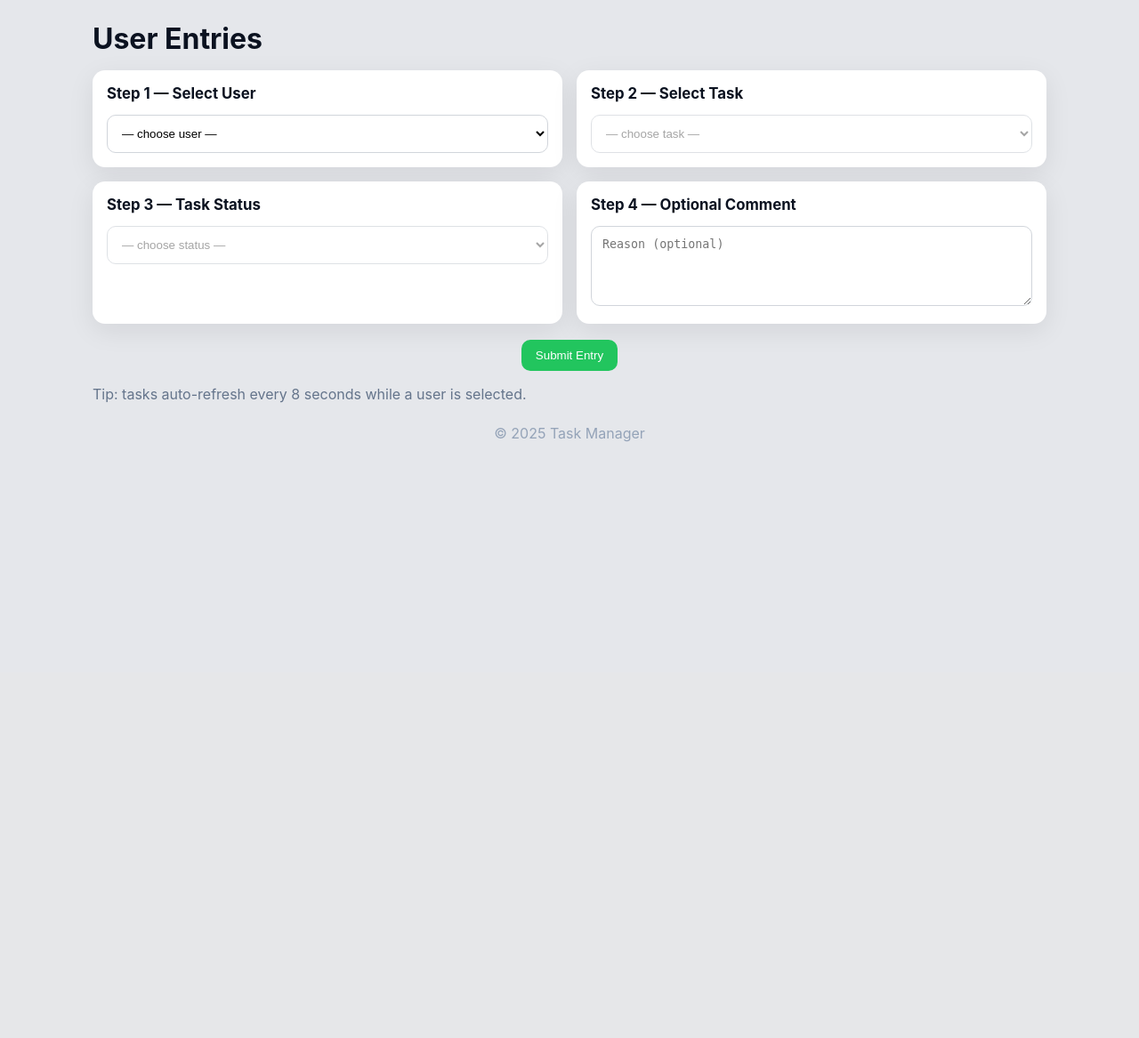
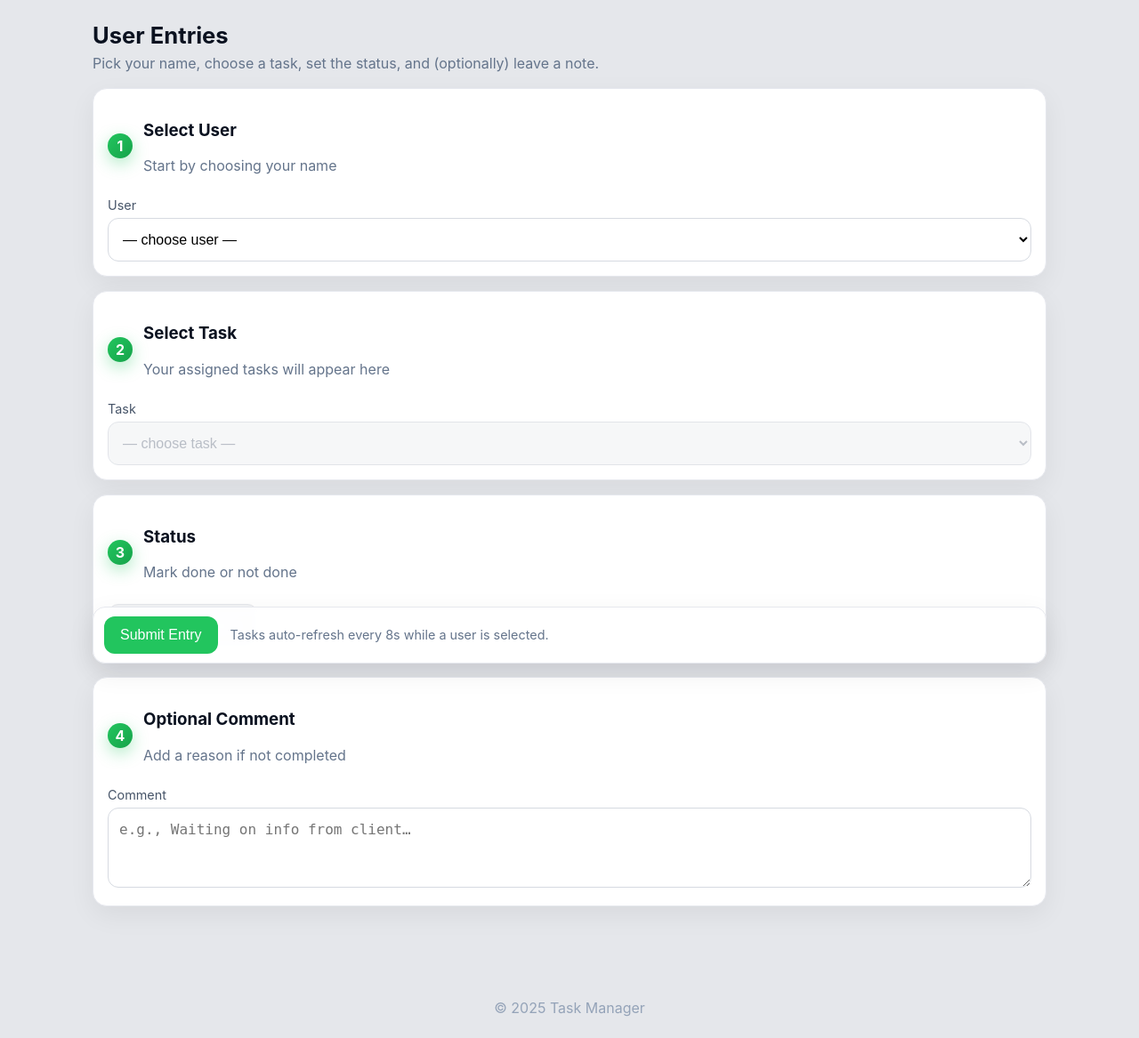
Before and after one commit to Georgewp3/Eurofreight-Task-Manager, a Flask app: page / in a window 1280 px wide. Shown: the part 44-1211 px from the top of the page at 89% size. Before the commit the page ends 541 px from the top, so only its background shows below. Run offline with Flask 3, Linux system fonts and the light colour scheme; data comes from the database, SQL or seed files in the repository.

Commit message:
Enhancing User Dashboard

```diff
--- a/TaskApp3/static/app.js
+++ b/TaskApp3/static/app.js
@@ -52,3 +52,40 @@ setInterval(()=>{
     loadTasksFor(userSelect.value);
   }
 }, 8000);
+
+// --- Modern User page helpers ---
+
+// Segmented buttons -> sync to hidden statusSelect
+const seg = document.querySelector(".segmented");
+if (seg && statusSelect) {
+  seg.querySelectorAll(".seg-btn").forEach(btn => {
+    btn.addEventListener("click", () => {
+      seg.querySelectorAll(".seg-btn").forEach(b => b.classList.remove("selected"));
+      btn.classList.add("selected");
+      statusSelect.value = btn.dataset.status;
+      updateSubmitState();
+    });
+  });
+}
+
+// Empty state when no tasks
+const emptyTasks = document.getElementById("emptyTasks");
+async function loadTasksFor(userId){
+  if(!userId){
+    taskSelect.innerHTML = `<option value="">— choose task —</option>`;
+    taskSelect.disabled = true;
+    if (emptyTasks) emptyTasks.style.display = "none";
+    return;
+  }
+  const res = await fetch(`/api/user/${userId}/tasks`);
+  const tasks = await res.json();
+  taskSelect.innerHTML = `<option value="">— choose task —</option>`;
+  for(const t of tasks){
+    const opt = document.createElement("option");
+    opt.value = t.id;
+    opt.textContent = `[${t.project || "-"}] ${t.title}`;
+    taskSelect.appendChild(opt);
+  }
+  taskSelect.disabled = tasks.length === 0;
+  if (emptyTasks) emptyTasks.style.display = tasks.length === 0 ? "block" : "none";
+}
--- a/TaskApp3/static/style.css
+++ b/TaskApp3/static/style.css
@@ -57,3 +57,66 @@ button.small,.button.small{padding:6px 10px;font-size:.9rem}
 .flash.warning{background:#fffbeb;color:#92400e}
 .flash.danger{background:#fef2f2;color:#991b1b}
 .footer{text-align:center;color:#94a3b8;margin:24px 0}
+
+/* --- Modern User page styling --- */
+.page-hero{
+  margin-bottom:18px;
+}
+.page-hero h1{ margin:0 0 6px 0; font-size:1.6rem; }
+.page-hero .subtitle{ margin:0; color:#64748b; }
+
+.modern-form{ display:flex; flex-direction:column; gap:16px; }
+.step-card{
+  background:#fff;
+  border:1px solid #e6e8ee;
+  border-radius:16px;
+  padding:16px;
+  box-shadow:0 10px 30px rgba(2,8,23,.06);
+}
+.step-head{ display:flex; gap:12px; align-items:center; margin-bottom:10px; }
+.step-dot{
+  width:28px;height:28px;border-radius:50%;
+  display:inline-grid;place-items:center;
+  background:linear-gradient(135deg,#22c55e,#16a34a);
+  color:#fff;font-weight:700;
+  box-shadow:0 6px 18px rgba(34,197,94,.35);
+}
+
+.field label{ display:block; font-size:.9rem; color:#475569; margin-bottom:6px; }
+.select-wrap select, .modern-form textarea{
+  width:100%; padding:14px 12px; font-size:1rem;
+  border:1px solid #d6dae1; border-radius:12px; background:#fff;
+}
+.select-wrap select:disabled{ background:#f3f4f6; color:#9ca3af; }
+
+.segmented{
+  display:flex; gap:8px; background:#f3f4f6; padding:6px;
+  border-radius:12px; border:1px solid #e5e7eb; width:max-content;
+}
+.segmented .seg-btn{
+  border:none; background:transparent; padding:10px 14px; border-radius:10px;
+  font-weight:600; cursor:pointer;
+}
+.segmented .seg-btn.selected{
+  background:#111827; color:#fff; box-shadow:0 6px 16px rgba(2,8,23,.2);
+}
+.segmented .seg-btn:hover{ background:#e5e7eb; }
+
+.empty-state{
+  margin-top:10px; padding:16px; border:1px dashed #d1d5db; border-radius:12px; background:#fafafa; text-align:center;
+}
+.empty-state .empty-icon{ font-size:1.6rem; margin-bottom:6px; }
+
+.sticky-cta{
+  position:sticky; bottom:10px; display:flex; gap:14px; align-items:center;
+  background:rgba(255,255,255,.9); backdrop-filter:blur(6px);
+  border:1px solid #e6e8ee; border-radius:14px; padding:10px 12px;
+  box-shadow:0 10px 30px rgba(2,8,23,.08);
+}
+.sticky-cta .large{ padding:12px 18px; font-size:1rem; border-radius:12px; }
+.cta-hint{ font-size:.9rem; }
+
+@media (max-width:720px){
+  .segmented{ width:100%; justify-content:space-between; }
+  .sticky-cta{ flex-direction:column; align-items:stretch; }
+}
--- a/TaskApp3/templates/user.html
+++ b/TaskApp3/templates/user.html
@@ -1,47 +1,101 @@
 {% extends "base.html" %}
 {% block content %}
-<h1 class="page-title">User Entries</h1>
+<div class="page-hero">
+  <h1>User Entries</h1>
+  <p class="subtitle">Pick your name, choose a task, set the status, and (optionally) leave a note.</p>
+</div>
 
-<div class="grid two">
-  <section class="card">
-    <h2>Step 1 — Select User</h2>
+<div class="modern-form">
+  <!-- STEP 1 -->
+  <div class="step-card">
+    <div class="step-head">
+      <span class="step-dot">1</span>
+      <div>
+        <h3>Select User</h3>
+        <p class="muted">Start by choosing your name</p>
+      </div>
+    </div>
+    <div class="field">
+      <label for="userSelect">User</label>
+      <div class="select-wrap">
         <select id="userSelect">
           <option value="">— choose user —</option>
           {% for u in users %}
           <option value="{{u.id}}">{{u.full_name}}</option>
           {% endfor %}
         </select>
-  </section>
+      </div>
+    </div>
+  </div>
 
-  <section class="card">
-    <h2>Step 2 — Select Task</h2>
+  <!-- STEP 2 -->
+  <div class="step-card">
+    <div class="step-head">
+      <span class="step-dot">2</span>
+      <div>
+        <h3>Select Task</h3>
+        <p class="muted">Your assigned tasks will appear here</p>
+      </div>
+    </div>
+    <div class="field">
+      <label for="taskSelect">Task</label>
+      <div class="select-wrap">
         <select id="taskSelect" disabled>
           <option value="">— choose task —</option>
         </select>
-  </section>
+      </div>
+      <div id="emptyTasks" class="empty-state" style="display:none">
+        <div class="empty-icon">🗒️</div>
+        <p>No tasks yet for this user.</p>
+      </div>
+    </div>
+  </div>
 
-  <section class="card">
-    <h2>Step 3 — Task Status</h2>
-    <select id="statusSelect" disabled>
+  <!-- STEP 3 -->
+  <div class="step-card">
+    <div class="step-head">
+      <span class="step-dot">3</span>
+      <div>
+        <h3>Status</h3>
+        <p class="muted">Mark done or not done</p>
+      </div>
+    </div>
+    <!-- Keep the original select (for form submission) but hide it; we’ll control it via segmented buttons -->
+    <select id="statusSelect" style="display:none">
       <option value="">— choose status —</option>
       <option value="COMPLETED">Done</option>
       <option value="NOT_COMPLETED">Not done</option>
     </select>
-  </section>
 
-  <section class="card">
-    <h2>Step 4 — Optional Comment</h2>
-    <textarea id="comment" placeholder="Reason (optional)"></textarea>
-  </section>
+    <div class="segmented" role="group" aria-label="Task status">
+      <button type="button" data-status="COMPLETED" class="seg-btn">Done</button>
+      <button type="button" data-status="NOT_COMPLETED" class="seg-btn">Not done</button>
+    </div>
   </div>
 
-<form id="entryForm" class="actions" method="post" action="{{ url_for('submit_entry') }}">
+  <!-- STEP 4 -->
+  <div class="step-card">
+    <div class="step-head">
+      <span class="step-dot">4</span>
+      <div>
+        <h3>Optional Comment</h3>
+        <p class="muted">Add a reason if not completed</p>
+      </div>
+    </div>
+    <div class="field">
+      <label for="comment">Comment</label>
+      <textarea id="comment" placeholder="e.g., Waiting on info from client…"></textarea>
+    </div>
+  </div>
+
+  <!-- Sticky submit -->
+  <form id="entryForm" class="sticky-cta" method="post" action="{{ url_for('submit_entry') }}">
     <input type="hidden" name="user_id" id="f_user_id">
     <input type="hidden" name="task_id" id="f_task_id">
     <input type="hidden" name="status" id="f_status">
     <input type="hidden" name="comment" id="f_comment">
-  <button class="primary" id="submitBtn" disabled>Submit Entry</button>
+    <button class="primary large" id="submitBtn" disabled>Submit Entry</button>
+    <div class="cta-hint muted">Tasks auto-refresh every 8s while a user is selected.</div>
   </form>
-
-<p class="muted">Tip: tasks auto-refresh every 8 seconds while a user is selected.</p>
+</div>
 {% endblock %}
```
Lines whose indentation alone changed are shown as unchanged.
